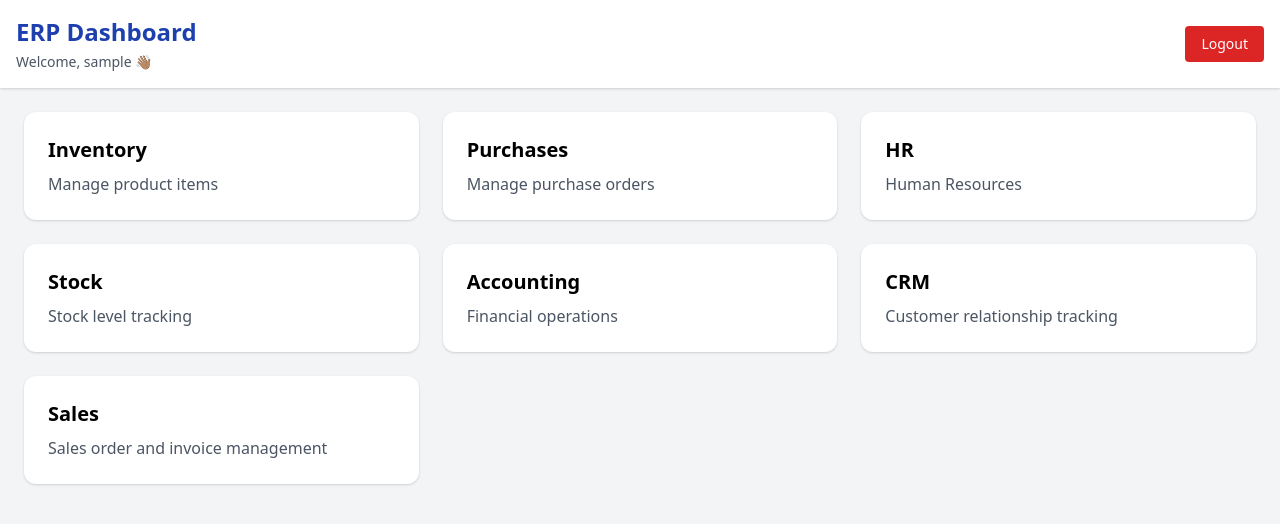
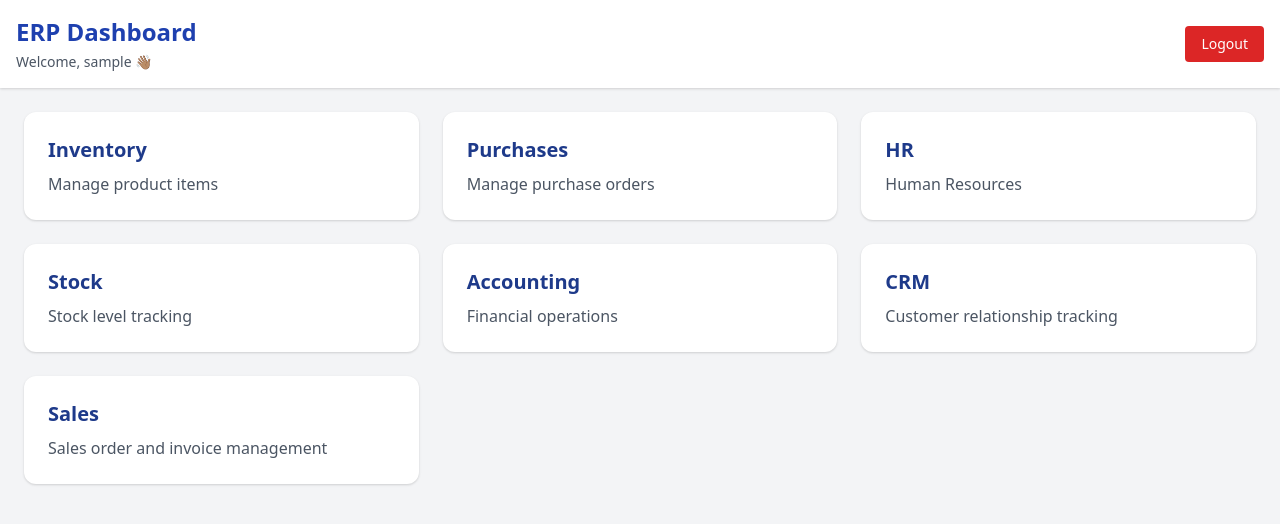
Before and after one commit to Anuoluwa-samuel/Django_erp, a Django app: page / in a window 1280 px wide. Shown: the top 524 px of the page. Run offline with Django 5.2, Linux system fonts and the light colour scheme; the visitor is signed in with stand-in values (Sample User, id 1).

Commit message:
Fix: Change module title color to blue-900

```diff
--- a/templates/dashboard.html
+++ b/templates/dashboard.html
@@ -25,7 +25,7 @@
         <div class="grid grid-cols-1 md:grid-cols-2 lg:grid-cols-3 gap-6">
             {% for module in modules %}
             <a href="{{ module.url }}" class="block bg-white p-6 rounded-xl shadow hover:bg-blue-100 transition">
-                <h2 class="text-xl font-semibold text-Gree-900">{{ module.name }}</h2>
+                <h2 class="text-xl font-semibold text-blue-900">{{ module.name }}</h2>
                 <p class="text-gray-600 mt-2">{{ module.desc }}</p>
             </a>
             {% endfor %}
```
